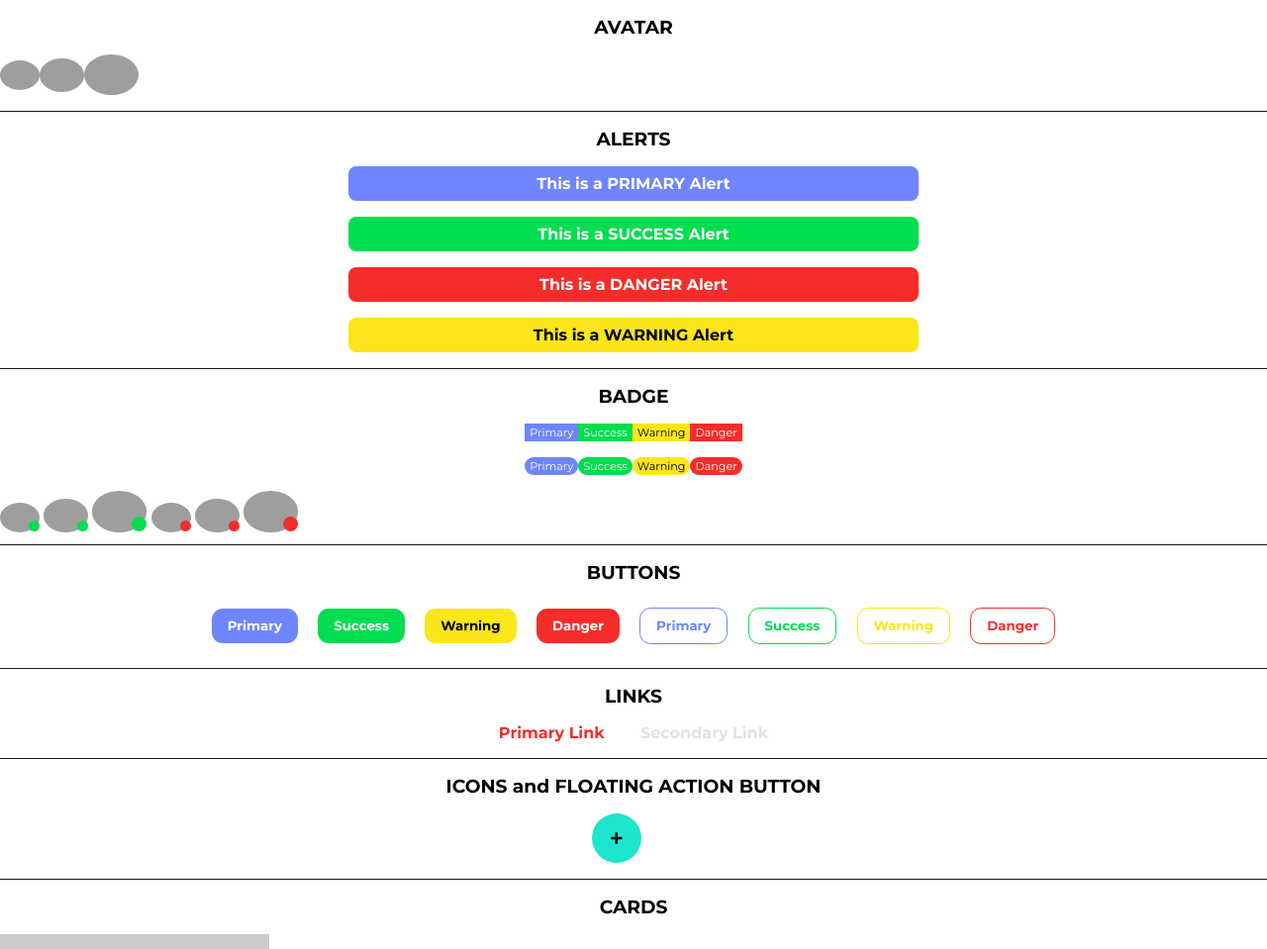
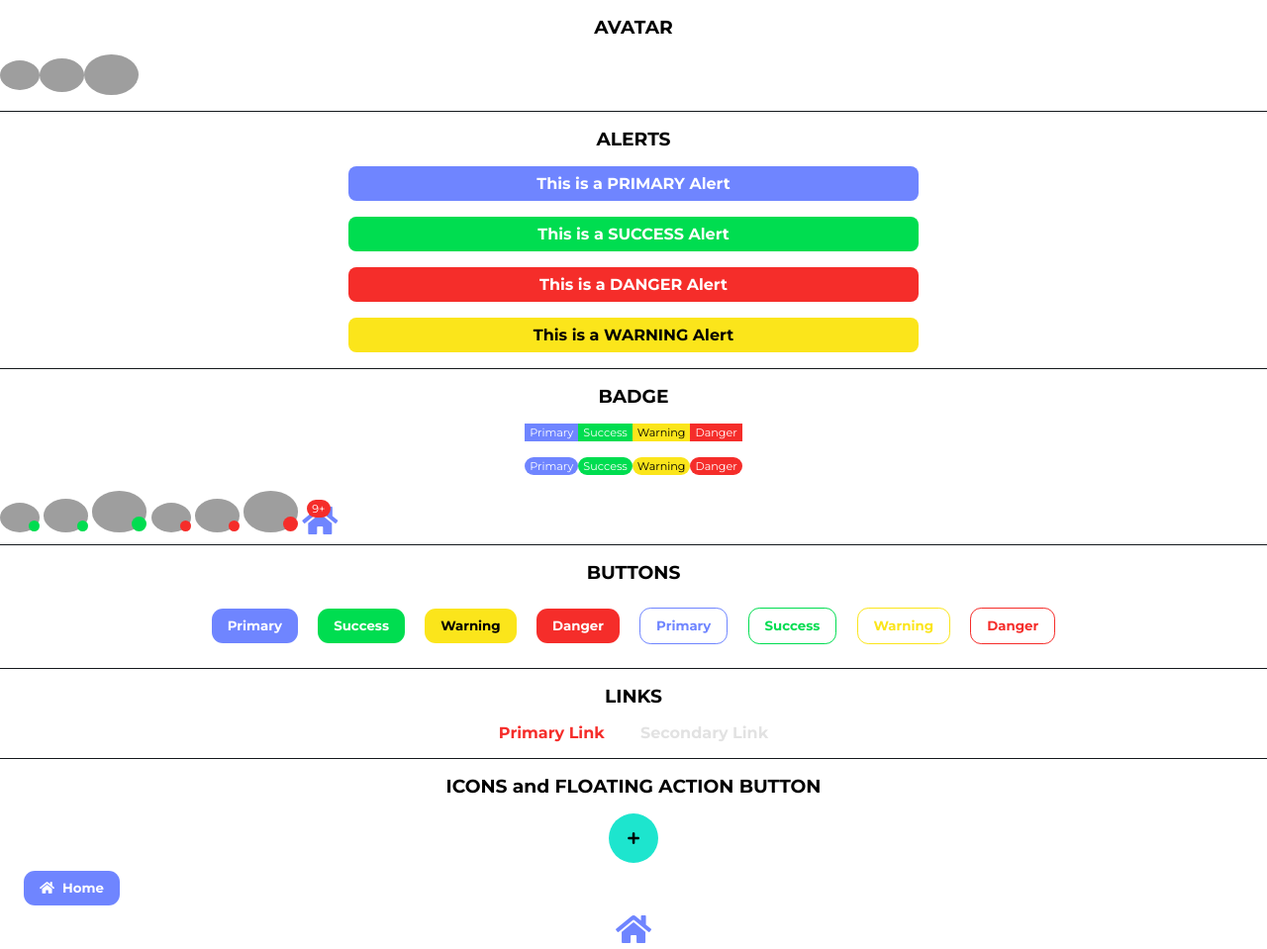
Before and after one commit to kunwar-11/dark-ui, a plain HTML site: page index.html in a window 1280 px wide. Shown: the top 959 px of the page at 99% size. Drawn offline with Linux system fonts and the light colour scheme; grey boxes are pictures that could not be loaded; placeholder pictures from the web are drawn by us.

Commit message:
added icons

```diff
--- a/index.html
+++ b/index.html
@@ -74,6 +74,10 @@
 <img src="https://pbs.twimg.com/profile_images/1236563952605130752/d9EYzZpu.jpg" alt="" class="avatar avatar-3x">
 <div class="badge-danger badge-round badge-round-2x"></div>
 </div>
+<div class="badge-on-icon">
+    <i class="fas fa-home fa-2x text-primary icon-only"></i>
+    <div class="badge-danger badge-pills badge-notification">9+</div>
+</div>
     <div class="divider"></div>
 
 <!-- BUTTONS -->
@@ -124,9 +128,13 @@
     <button class="floating-action">
         <i class="fas fa-plus floating-icon"></i>
     </button>
-    <button class="icon">
-
+    <button class="icon btn btn-primary">
+        <i class="fas fa-home"></i>
+        <div class="icon-text">
+            Home
+        </div>
     </button>
+    <i class="fas fa-home fa-2x text-primary icon-only"></i>
 </div>
 <div class="divider"></div>
 
--- a/styles.css
+++ b/styles.css
@@ -142,11 +142,17 @@
 }
 /* ICONS and FLOATING ACTION BUTTON */
 .icon{
-    border: none;
-    background-color: transparent;
-    width: 30px;
-    height: 30px;
-
+    display: flex;
+    align-items: center;
+}
+.icon-text{
+    padding-left: 0.5rem;
+}
+.icon-only{
+    cursor: pointer;
+}
+.icon-only:hover{
+    color: var(--orange);
 }
 .floating-action{
     padding: 0.3rem 0.4rem;
@@ -171,6 +177,9 @@
 .badge__on__avatar{
     display: inline-block;
     position: relative;
+}.badge__on__avatar,.badge-on-icon{
+    display: inline-block;
+    position: relative;
 }
 .badge-round{
     width: 11px;
@@ -179,6 +188,11 @@
     position: absolute;
     bottom: 5px;
     right: 0;
+}
+.badge-notification{
+    position: absolute;
+    top: -5px;
+    left: 5px;
 }
 .badge-round-2x{
     width: 15px;
@@ -251,7 +265,6 @@
 }
 .card__horizontal__img{
     flex-grow: 2;
-    margin-right: 0.5rem;
 }
 .card__shadow{
     box-shadow: 0 7px 30px -10px rgba(150,170,180,0.5);
```
